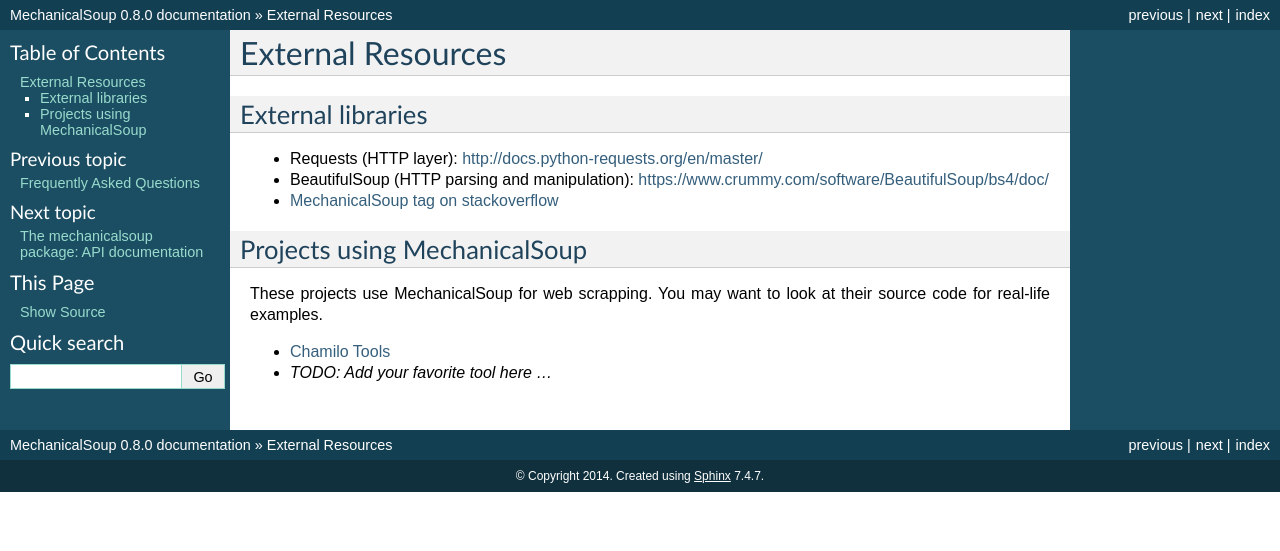
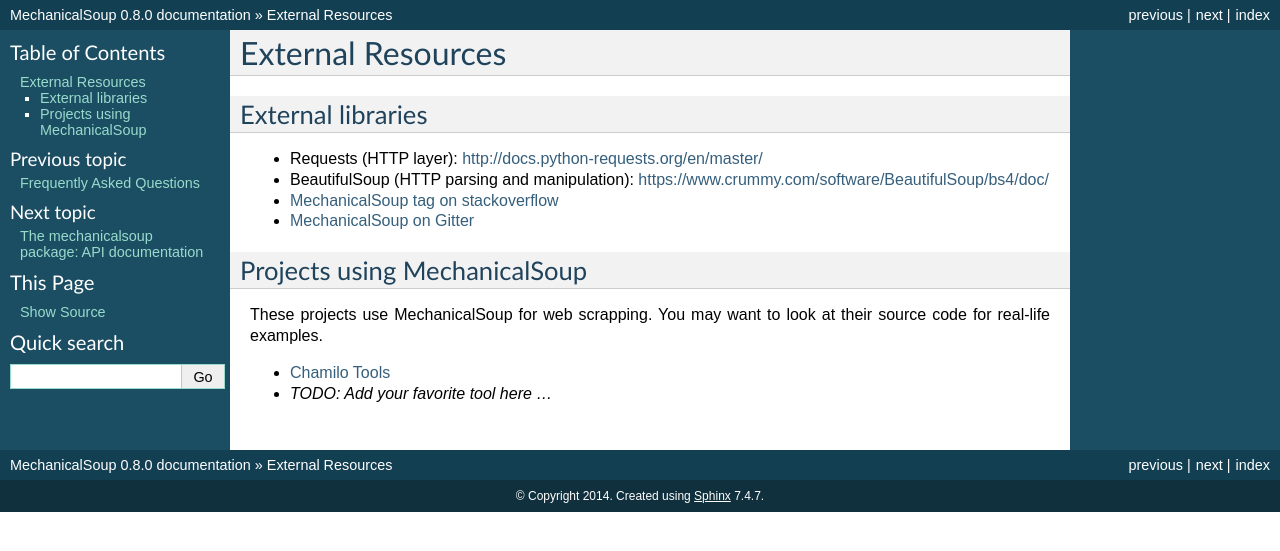
Before and after one commit to MechanicalSoup/MechanicalSoup, a Sphinx documentation site: the page built from docs/external-resources.rst, in a window 1280 px wide. Shown: the top 551 px of the page. Built offline with Sphinx 7.4.7, drawn with Linux system fonts in a browser that asks for light colours.

Commit message:
Add link to Gitter

```diff
--- a/docs/external-resources.rst
+++ b/docs/external-resources.rst
@@ -12,6 +12,9 @@
 * `MechanicalSoup tag on stackoverflow
   <https://stackoverflow.com/questions/tagged/mechanicalsoup>`__
 
+* `MechanicalSoup on Gitter
+  <https://gitter.im/MechanicalSoup/Lobby>`__
+
 Projects using MechanicalSoup
 -----------------------------
 
```
